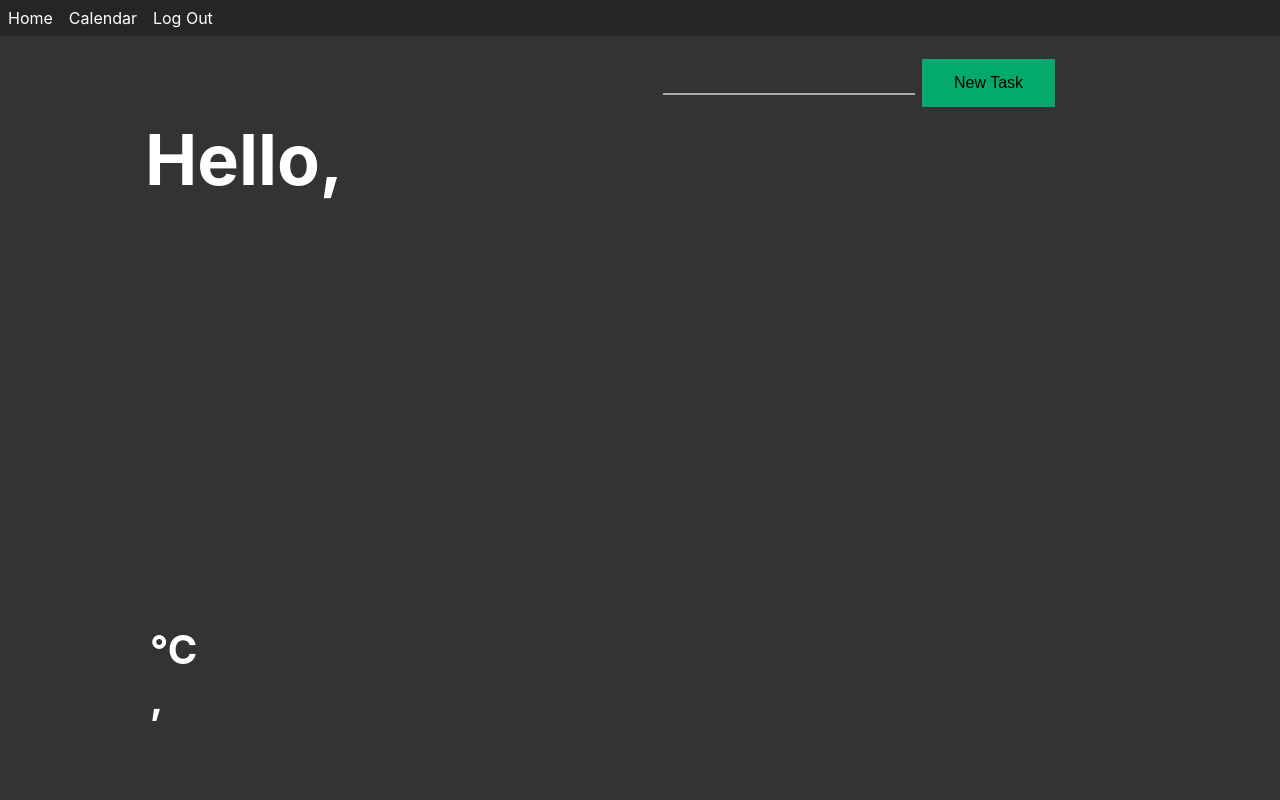
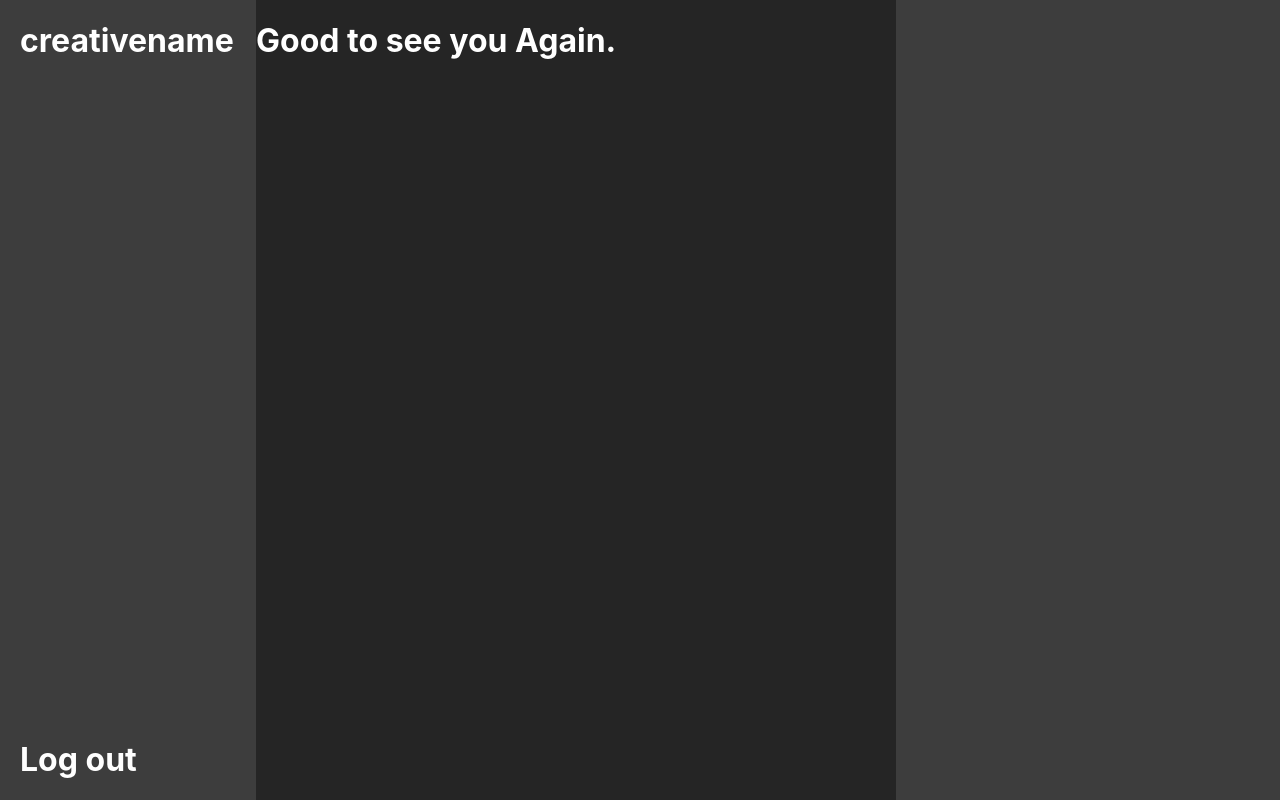
Before and after one commit to preyes1/momentum, a Flask app: template templates/home.html in a window 1280 px wide. Run offline with Flask 3, Linux system fonts and the light colour scheme; the template is opened without the code that fills it: values that come from a table or form of the project are taken from there, others are empty; some libraries are stand-ins or nearby versions.

Commit message:
Reset the homepage
Removed everything from the homepage, added 3 vertical sections

```diff
--- a/static/home.css
+++ b/static/home.css
@@ -1,20 +1,27 @@
 .div1{
-    width: 50%;
+    width: 20%;
     float: left;
-    height: 100%;
-
+    background-color: #3D3D3D;
+    height: 100vh;
 }
 
 .div2{
 
     width: 50%;
-    float: right;
-    height: 100%;
-    display: flex;
-    align-items: center;
+    float: left;
+    background-color: #252525;
+    height: 100vh;
 
 }
+.div3{
 
+    width: 30%;
+    float: left;
+    background-color: #3D3D3D;
+    height: 100vh;
+
+}
+/*
 .list{
     display: flex;
     font-size: 25px;
@@ -23,7 +30,7 @@
 }
 
 .hello{
-    /*background-color: pink;*/
+    /*background-color: pink;*//*
     font-size: 35px;
     position: absolute;
     top: 70px;
@@ -31,7 +38,7 @@
 
 }
 .name{
-   /* Should make this smaller in case they have a long name */
+   /* Should make this smaller in case they have a long name *//*
     font-size: 40px;
     position: absolute;
     top: 140px;
@@ -56,7 +63,7 @@
     font-size: 10px
 }
 .new-task-button {
-    background-color: #04AA6D; /* Green */
+    background-color: #04AA6D; /* Green *//*
     border: none;
     color: black;
     padding: 15px 32px;
@@ -82,3 +89,13 @@
     font-family: "Inter", sans-serif;
     font-size: 16px;
 }
+*/
+.top{
+    position: absolute;
+    left: 20px;
+}
+.logout{
+    position: absolute;
+    bottom: 0;
+    left: 20px;
+}
--- a/templates/home.html
+++ b/templates/home.html
@@ -5,17 +5,22 @@
 {% endblock %}
     {% block page_content %}
     <div class="div1">
+        <!--
         <div class="hello">
             <h1>Hello,</h1>
         </div>
         <div class="name">
             <h1>{{user.4}}</h1>
         </div>
-        <div class="weather"><h1>{{weather.0}}°C<br>{{weatherS.2}}, {{weatherS.1}} </h1></div>
+        <div class="weather"><h1>{{weather.0}}°C<br>{{weatherS.2}}, {{weatherS.1}} </h1></div>-->
+        <div class="top">
+            <h1>creativename</h1>
+        </div>
+        <h1 class="logout">Log out</h1>
     </div>
 
     <div class="div2">
-        <div class="list">
+       <!--<div class="list">
             <table>
             {% for task in tasks %}
             <tr>
@@ -32,10 +37,9 @@
                 </td>
             </tr>
             </table>
-        </div>
-        <div class="new-task-container">
+        </div>-->
+        <h1>Good to see you Again.</h1>
 
-
-        </div>
     </div>
+    <div class="div3"></div>
     {% endblock %}
--- a/templates/main.html
+++ b/templates/main.html
@@ -5,17 +5,6 @@
     <link href="https://fonts.googleapis.com/css2?family=Inter:wght@100..900&display=swap" rel="stylesheet">
     <link href="/static/main.css" rel="stylesheet">
 {% endblock %}
-{%block navbar%}
-<div class="navbar">
-    <nav>
-        <ul>
-            <li><a href="{{url_for('home')}}">Home</a></li>
-            <li><a href="/calendar">Calendar</a></li>
-            <li><a href="/logout">Log Out</a></li>
-        </ul>
-    </nav>
-</div>
-{% endblock %}
 
 {% block content %}
 <div class="container">
```
